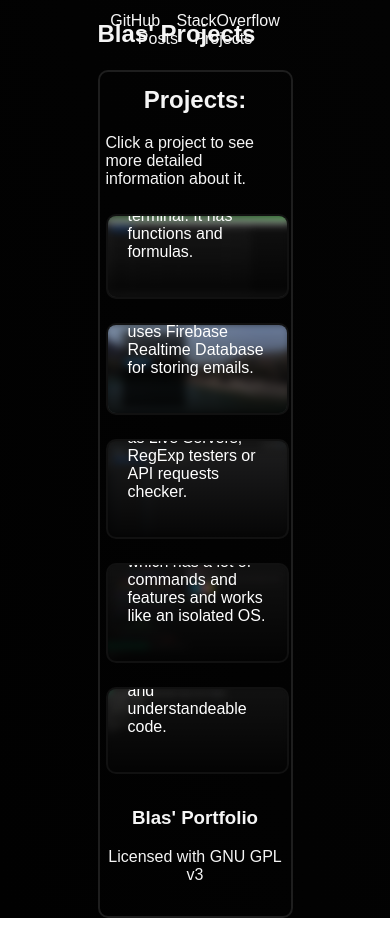
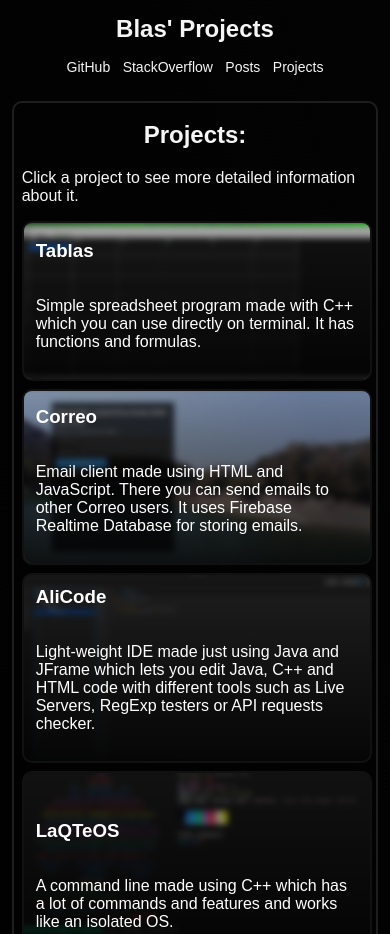
Before and after one commit to eLiteEs/elblasdev, a plain HTML site: page projects/index.html in a window 390 px wide. Shown: the top 934 px of the page. Drawn offline with Linux system fonts and the light colour scheme; files whose address does not match are found by name; a web font is replaced by a local one.

Commit message:
now the website is responsive

```diff
--- a/style.css
+++ b/style.css
@@ -209,3 +209,72 @@ ul#project-list li:hover img {
     filter: brightness(0.9);
     transform: scale(1.01);
 }
+
+
+/* ===== MOBILE ADJUSTMENTS (NEW CODE BELOW) ===== */
+@media (max-width: 768px) {
+    body {
+        margin: 0 5%; /* Reduced side margins */
+    }
+
+    header {
+        padding: 15px 0;
+        text-align: center;
+    }
+
+    nav {
+        position: static;
+        transform: none;
+        width: 100%;
+        margin-top: 15px;
+    }
+
+    nav ul {
+        justify-content: center;
+    }
+
+    .projects li, ul#project-list li {
+        width: 100% !important; /* Full width cards */
+        margin: 8px 0 !important; /* Stack vertically */
+        display: block !important; /* Reset grid */
+    }
+
+    /* Adjust project card height for mobile */
+    .projects li {
+        height: auto;
+        min-height: 150px;
+        padding: 10px;
+    }
+
+    /* Make tools wrap better */
+    .tools li {
+        margin-right: 3px;
+        margin-bottom: 3px;
+        padding: 4px;
+    }
+
+    /* Slightly reduce blur on mobile */
+    ul#project-list li img {
+        filter: blur(3px) brightness(0.7);
+    }
+}
+
+/* Small mobile tweaks */
+@media (max-width: 480px) {
+    body {
+        margin: 0 3%;
+    }
+
+    nav ul li a, nav ul li select {
+        padding: 4px;
+        font-size: 14px;
+    }
+
+    section, article {
+        padding: 8px;
+    }
+
+    ul#project-list li .content {
+        padding: 12px;
+    }
+}
```
